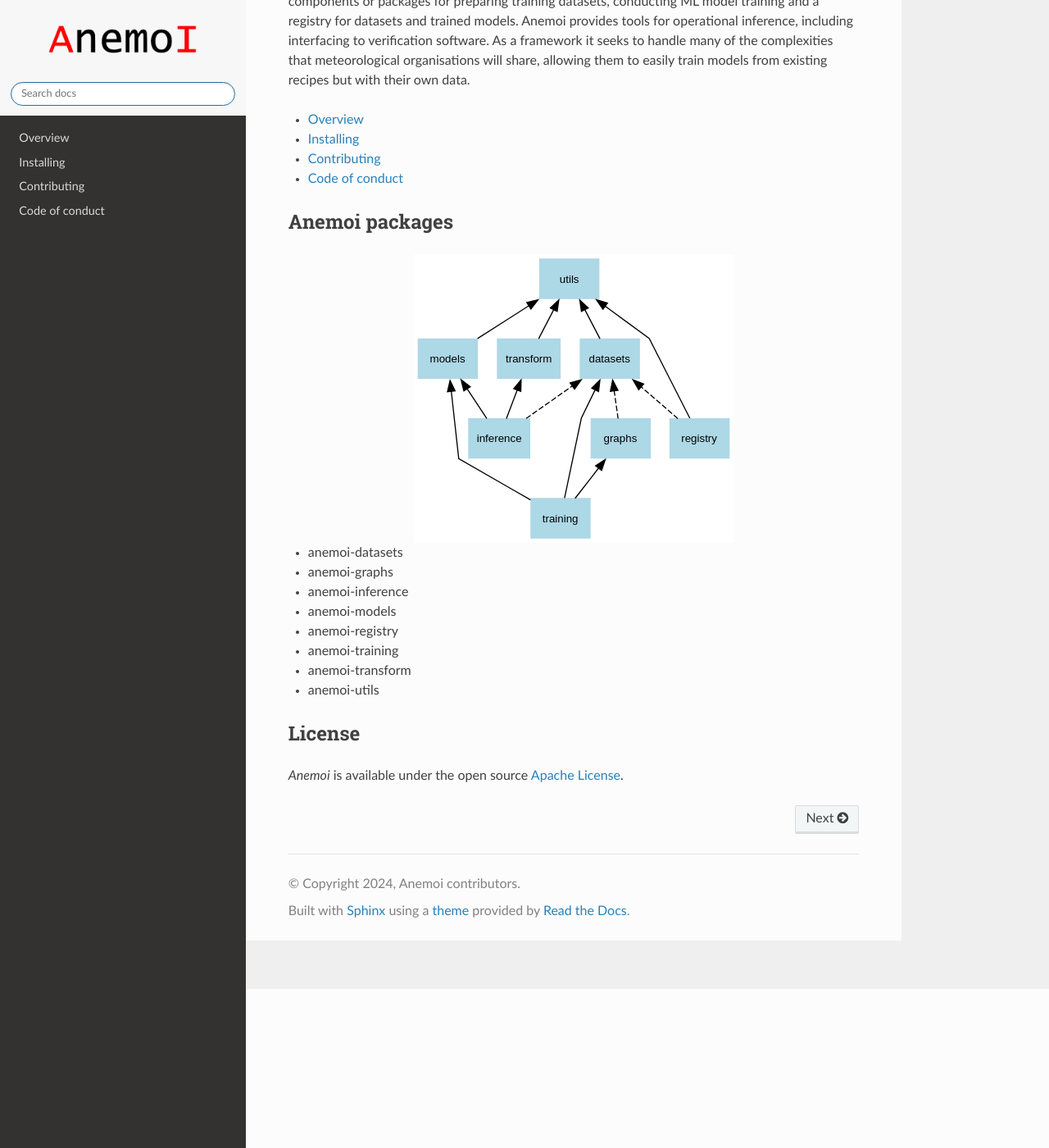
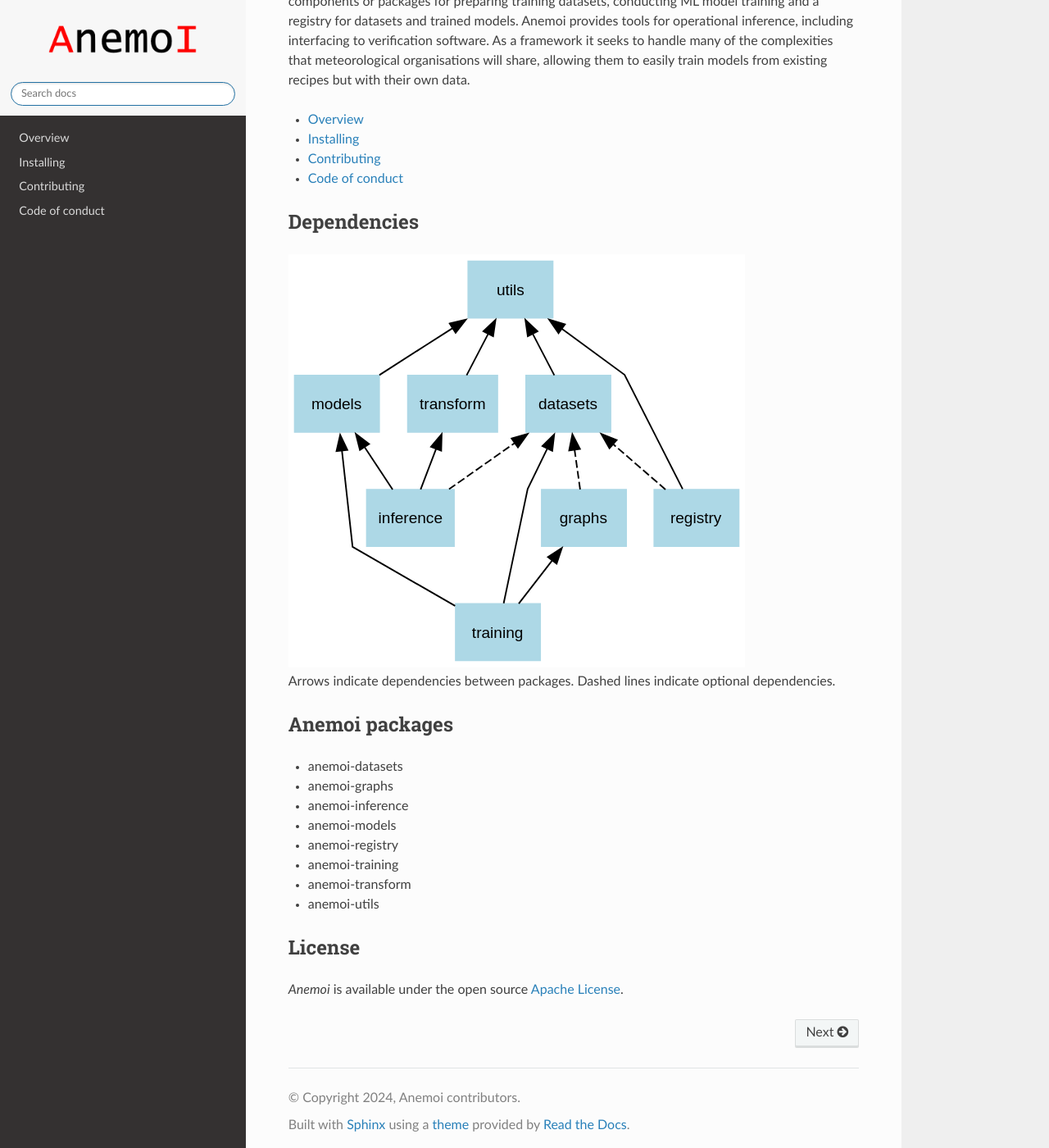
Before and after one commit to ecmwf/anemoi-docs, a Sphinx documentation site: the page built from docs/index.rst, in a window 1280 px wide and 1400 px high, scrolled down 194 px. Shown: the whole window at 82% size. Built offline with Sphinx 7.4.7 and the Read the Docs theme 3.1.0, drawn with Linux system fonts in a browser that asks for light colours.

Commit message:
add links to dependency graphs

```diff
--- a/docs/conf.py
+++ b/docs/conf.py
@@ -13,6 +13,8 @@
 import datetime
 import os
 import sys
+import sphinx.builders.html
+
 
 read_the_docs_build = os.environ.get("READTHEDOCS", None) == "True"
 
@@ -105,6 +107,17 @@
 
 
 # -- Options for HTML output -------------------------------------------------
+# Add 'svg' to the list of image extensions
+sphinx.builders.html.StandaloneHTMLBuilder.supported_image_types = [
+    'image/svg+xml',
+    'image/gif',
+    'image/png',
+    'image/jpeg'
+]
+
+# Ensure SVG files are copied to the build directory
+html_static_path = ['_static']
+html_extra_path = ['_static']
 
 # The theme to use for HTML and HTML Help pages.  See the documentation for
 # a list of builtin themes.
--- a/docs/index.rst
+++ b/docs/index.rst
@@ -27,11 +27,20 @@
    code-of-conduct
 
 *****************
+ Dependencies
+*****************
+
+.. raw:: html
+
+   <object type="image/svg+xml" data="_static/dependencies.svg" width="80%" height="auto">
+     <img src="_static/dependencies.png" alt="Fallback image description">
+   </object>
+
+Arrows indicate dependencies between packages. Dashed lines indicate optional dependencies.
+
+*****************
  Anemoi packages
 *****************
-
-.. image:: schemas/dependencies.svg
-   :align: center
 
 -  :ref:`anemoi-datasets <anemoi-datasets:index-page>`
 -  :ref:`anemoi-graphs <anemoi-graphs:index-page>`
```
Also changed, not shown: docs/_static/dependencies.png (added), docs/_static/dependencies.svg, 2 other files.
